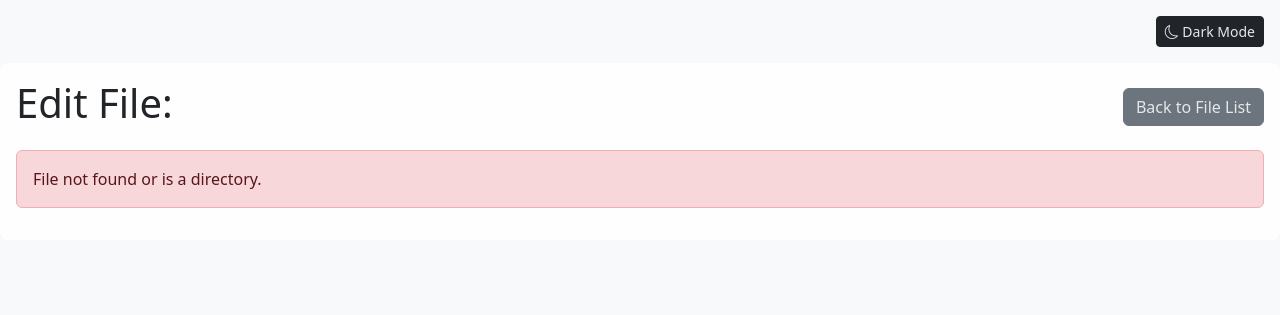
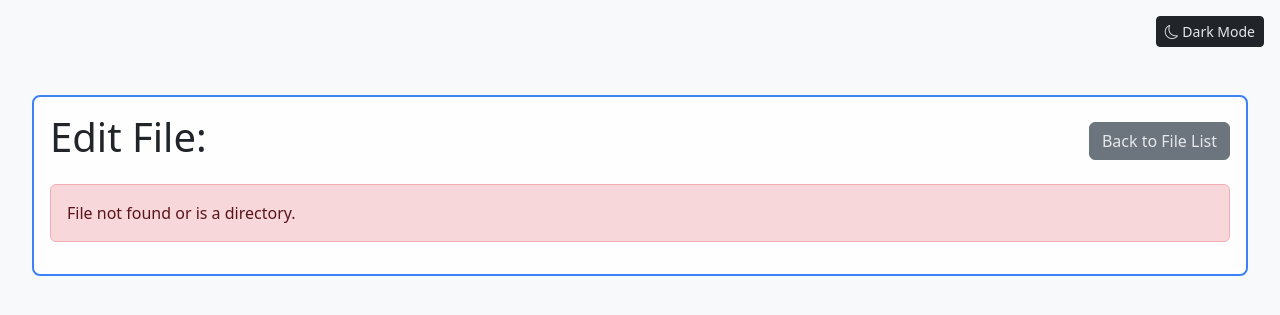
Before and after one commit to michalcz10/USB-RAID-Array, a PHP site: page /content/ftp/open.php in a window 1280 px wide. Shown: the top 315 px of the page. Run offline with PHP 8.4, Linux system fonts and the light colour scheme; a user stored in the database is signed in.

Commit message:
Enhance background fade to dark-to-blue gradient and add main window container with margins

```diff
--- a/Web/css/modern.css
+++ b/Web/css/modern.css
@@ -8,7 +8,7 @@
 }
 
 body {
-    background: linear-gradient(135deg, var(--bg-dark), var(--bg-dark2));
+    background: linear-gradient(135deg, var(--bg-dark), var(--primary-blue));
     color: var(--text-light);
     min-height: 100vh;
     font-family: system-ui, sans-serif;
@@ -50,6 +50,16 @@ a:hover, .btn:hover, .nav-link:hover {
     border-color: rgba(255,255,255,0.1) !important;
 }
 
+/* Main window styling (window within window) */
+.custom-container.dark-box {
+    margin: 2rem;
+    background: linear-gradient(135deg, rgba(0,0,0,0.45), rgba(59,130,246,0.2));
+    border: 2px solid var(--primary-blue);
+    border-radius: var(--border-radius);
+    padding: 1rem;
+    backdrop-filter: blur(6px);
+}
+
 /* Light mode overrides */
 html[data-bs-theme="light"] {
     --bg-light: #f8f9fa;
```
